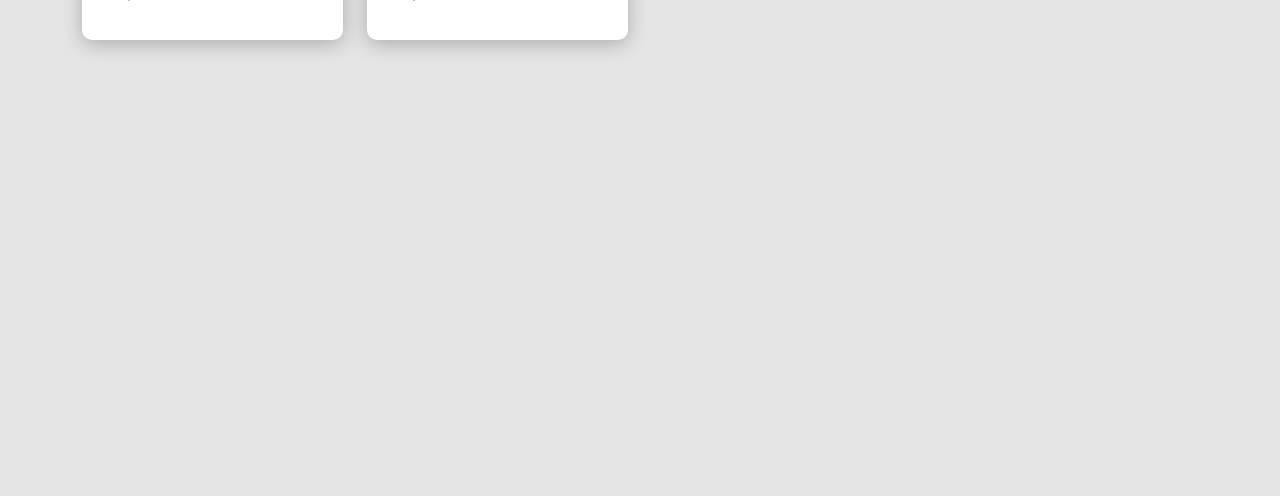
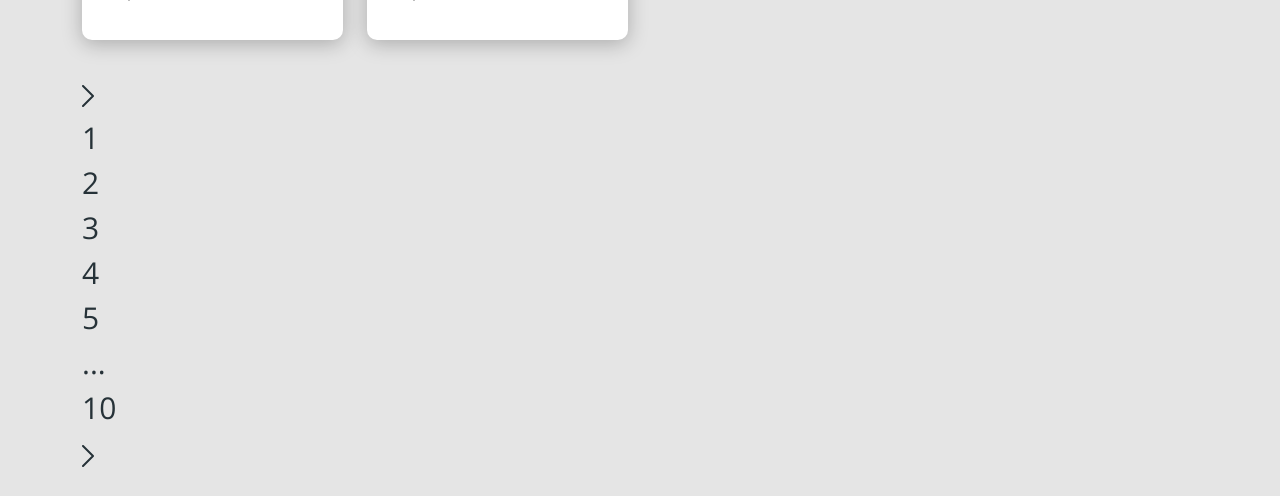
Before and after one commit to T-G0nc4lv3s/bds01-reactjs, a React (Create React App) app in the folder frontweb/: page /products in a window 1280 px wide. Shown: the part 753-1249 px from the top of the page. Before the commit the page ends 847 px from the top, so only its background shows below. Built offline with nearby package versions, Linux system fonts and the light colour scheme.

Commit message:
Pagination HTML

```diff
--- /dev/null
+++ b/frontweb/src/components/Pagination/index.tsx
@@ -0,0 +1,21 @@
+import './styles.css';
+import {ReactComponent as ArrowIcon} from 'assets/images/Arrow.svg';
+
+const Pagination = () => {
+
+    return (
+        <div className="pagination-container">
+            <ArrowIcon />
+            <div className="pagination-item">1</div>
+            <div className="pagination-item">2</div>
+            <div className="pagination-item">3</div>
+            <div className="pagination-item">4</div>
+            <div className="pagination-item">5</div>
+            <div className="pagination-item">...</div>
+            <div className="pagination-item">10</div>
+            <ArrowIcon />
+        </div>
+    );
+}
+
+export default Pagination;
--- a/frontweb/src/pages/Catalog/index.tsx
+++ b/frontweb/src/pages/Catalog/index.tsx
@@ -1,6 +1,7 @@
 import './styles.css';
 import ProductCard from 'components/ProductCard';
 import { Link } from 'react-router-dom';
+import Pagination from 'components/Pagination';
 
 const Catalog = () => {
   const product = {
@@ -61,6 +62,10 @@
           </Link>
         </div>
       </div>
+
+      <div className="row">
+        <Pagination />
+      </div>
     </div>
   );
 };
```
Also changed, not shown: frontweb/src/components/Pagination/styles.css (added).
